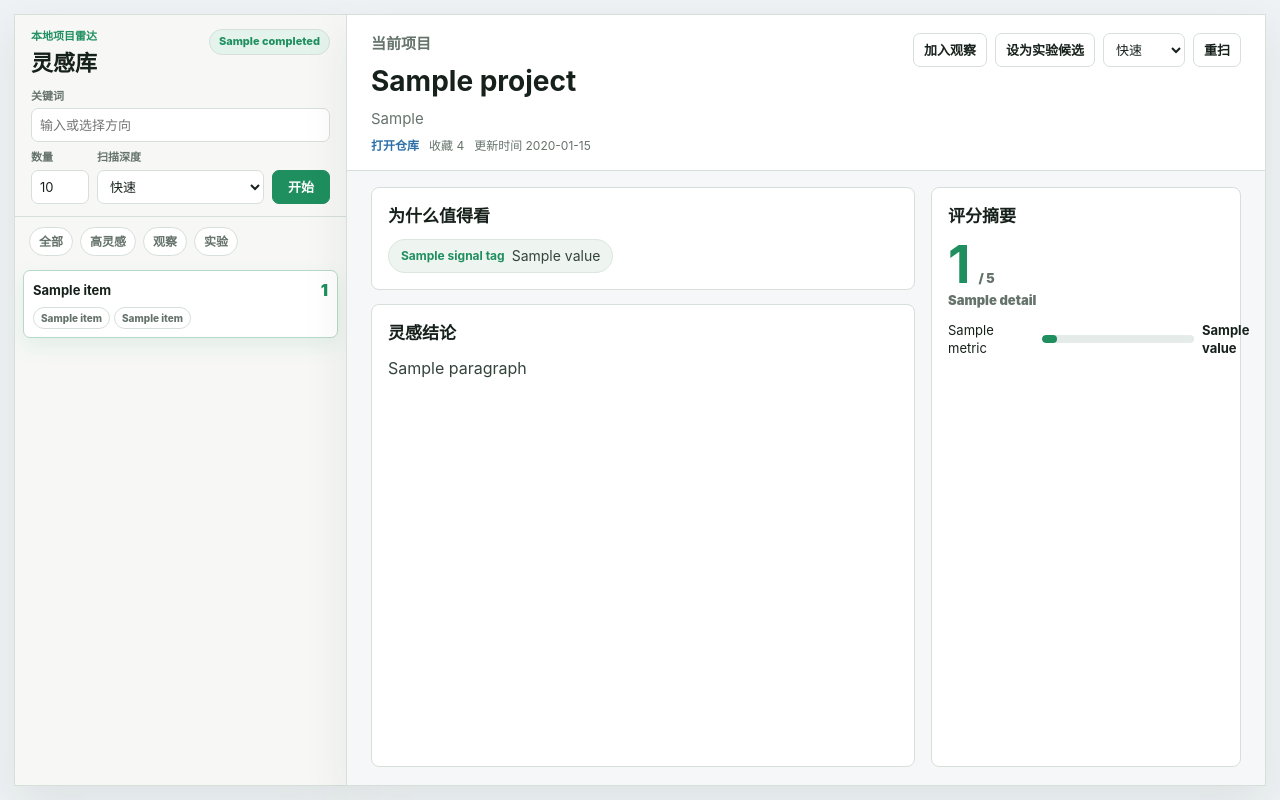
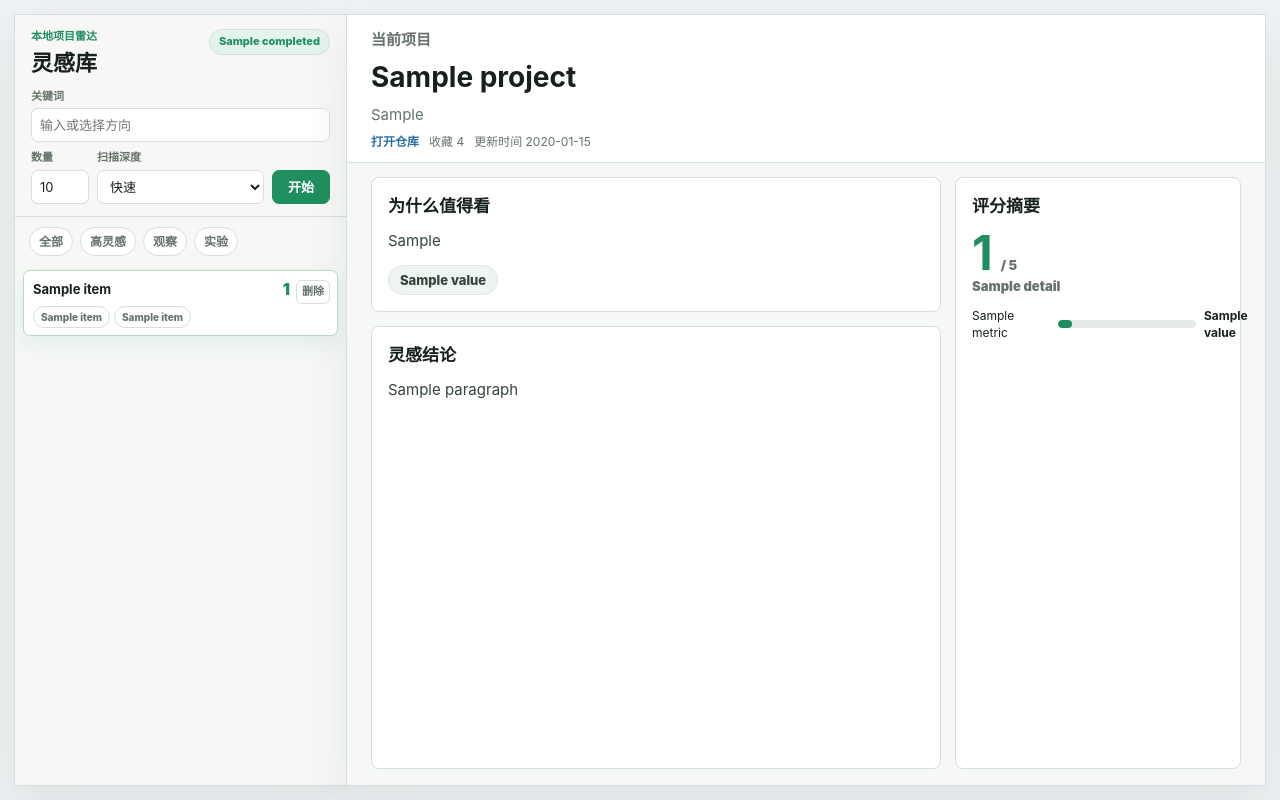
Before and after one commit to steffanieoshun-byte/github-ai-radar, a FastAPI app: template app/templates/index.html in a window 1280 px wide. Run offline with FastAPI, Linux system fonts and the light colour scheme; the template is opened without the code that fills it: most values are stand-ins (such as "Sample title", 1, 10 or a date in 2020).

Commit message:
Refine scan selection and library controls

```diff
--- a/app/main.py
+++ b/app/main.py
@@ -182,6 +182,29 @@ def _detail_view(detail: dict[str, Any] | None) -> dict[str, Any] | None:
         ("试用难度", scores.get("trial_difficulty", 0)),
         ("隐藏成本", scores.get("hidden_cost", 0)),
     ]
+    worth_tags = [
+        f"可学：{PROJECT_TYPE_LABELS.get(analysis_json.get('project_type', 'Other'), '其他')}",
+        "可能拆出小实验" if scores.get("replicability", 0) >= 3 else "先观察再决定",
+    ]
+    if scores.get("governance_value", 0) >= 3:
+        worth_tags.append("有治理启发")
+    if scores.get("knowledge_density", 0) >= 3:
+        worth_tags.append("知识密度较高")
+    if scores.get("automation_value", 0) >= 3:
+        worth_tags.append("有自动化线索")
+    worth_tags.append(ACTION_LABELS.get(analysis["final_action"], analysis["final_action"]))
+    problem = analysis_json.get("problem_solved", "未知")
+    ai_pattern = analysis_json.get("ai_pattern", "未知")
+    direct_value = analysis_json.get("direct_value_for_me", "未知")
+    governance_value = analysis_json.get("governance_value", "未知")
+    knowledge_tips = analysis_json.get("knowledge_tips", "未知")
+    inspiration_value = analysis_json.get("inspiration_value", "未知")
+    replicable_mvp = analysis_json.get("replicable_mvp", "未知")
+    hidden_costs = analysis_json.get("hidden_costs", "未知")
+    worth_intro = (
+        f"这条进入前台，不是因为热度，而是因为它可能提供“{PROJECT_TYPE_LABELS.get(analysis_json.get('project_type', 'Other'), '其他')}”方向的灵感。"
+        f"当前看到的核心玩法是：{ai_pattern}。"
+    )
     return {
         "project": project,
         "analysis": analysis,
@@ -197,18 +220,13 @@ def _detail_view(detail: dict[str, Any] | None) -> dict[str, Any] | None:
         "final_action_label": ACTION_LABELS.get(analysis["final_action"], analysis["final_action"]),
         "initial_decision_label": DECISION_LABELS.get(analysis["initial_decision"], analysis["initial_decision"]),
         "project_type_label": PROJECT_TYPE_LABELS.get(analysis_json.get("project_type", "Other"), analysis_json.get("project_type", "Other")),
-        "signal_tags": [
-            ("方向", PROJECT_TYPE_LABELS.get(analysis_json.get("project_type", "Other"), "其他")),
-            ("建议", ACTION_LABELS.get(analysis["final_action"], analysis["final_action"])),
-            ("证据", f"已读 {len(detail['evidence_files'])} 个关键文件"),
-            ("用途", "提炼本地小实验"),
-            ("读法", "先看结构再决定是否深挖"),
-            ("风险", "证据不足则低分处理"),
-        ],
+        "worth_intro": worth_intro,
+        "worth_tags": worth_tags,
         "inspiration_paragraphs": [
-            f"我的判断：{analysis_json.get('one_line_judgment', '')} 这个结果不是让你照搬整个仓库，而是判断它能不能成为灵感来源：有没有新的组织方式、自动化流程、治理规则或可拆出来的小技巧。",
-            f"可以怎么用：{analysis_json.get('replicable_mvp', '')} 如果只是泛泛而谈，就先放入观察；如果能拆出一个清楚的小动作，就标成实验候选。",
-            f"继续看的重点：{analysis_json.get('knowledge_tips', '')} 读源码不是第一步，先看它如何安排文档、示例、运行入口和规则边界。",
+            f"它大概在做什么：{problem}。我关心的不是这个仓库本身有多大，而是它有没有把一个智能工作流、治理方法、知识技巧或自动化动作讲清楚。",
+            f"可能带来的灵感：{inspiration_value} {direct_value} 如果它能展示新的组织方式、流程拆法、边界控制或小技巧，就值得留下。",
+            f"最小可复刻动作：{replicable_mvp} 这个动作应该足够小，可以在本地先做一个实验，而不是一上来复刻整个项目。",
+            f"继续阅读的判断：{knowledge_tips} {governance_value} 成本侧要注意：{hidden_costs}。",
         ],
     }
 
@@ -281,6 +299,14 @@ def mark_project(project_id: int, status: str = Form(...)) -> RedirectResponse:
     return RedirectResponse(f"/?project_id={project_id}&message=项目状态已更新", status_code=303)
 
 
+@app.post("/projects/{project_id}/hide")
+def hide_project(project_id: int) -> RedirectResponse:
+    with db.connection() as conn:
+        db.init_db(conn)
+        db.update_project_status(conn, project_id, "hidden")
+    return RedirectResponse("/?message=已从前台移除，后台仍保留记录", status_code=303)
+
+
 @app.post("/projects/{project_id}/reanalyze")
 def reanalyze_project(project_id: int, scan_mode: str = Form("quick")) -> RedirectResponse:
     with db.connection() as conn:
--- a/app/static/styles.css
+++ b/app/static/styles.css
@@ -222,12 +222,21 @@ button,
 }
 
 .library-item {
-  display: block;
+  position: relative;
+  display: grid;
+  grid-template-columns: minmax(0, 1fr) auto;
+  gap: 6px;
+  align-items: start;
   margin: 4px 0;
-  padding: 8px 9px;
+  padding: 7px 7px 7px 9px;
   border: 1px solid transparent;
   border-radius: 7px;
   background: rgba(255, 255, 255, 0.76);
+}
+
+.library-link {
+  min-width: 0;
+  display: block;
 }
 
 .library-item.selected {
@@ -269,6 +278,27 @@ button,
   font-size: 10px;
 }
 
+.delete-form {
+  margin: 0;
+}
+
+.delete-btn {
+  width: 34px;
+  height: 24px;
+  padding: 0;
+  border-radius: 6px;
+  color: var(--muted);
+  background: #fff;
+  font-size: 11px;
+  font-weight: 800;
+}
+
+.delete-btn:hover {
+  border-color: #d7b5b5;
+  color: var(--red);
+  background: #fff7f7;
+}
+
 .empty-state {
   margin: 8px 0;
   padding: 14px;
@@ -280,10 +310,10 @@ button,
 }
 
 .workspace-head {
-  padding: 18px 24px 16px;
+  padding: 14px 24px 12px;
   border-bottom: 1px solid var(--line);
   display: grid;
-  grid-template-columns: minmax(0, 1fr) auto;
+  grid-template-columns: minmax(0, 1fr);
   gap: 18px;
   align-items: start;
 }
@@ -308,29 +338,13 @@ button,
   font-weight: 900;
 }
 
-.actions {
-  display: flex;
-  flex-wrap: wrap;
-  gap: 8px;
-  justify-content: flex-end;
-}
-
-.actions form {
-  display: flex;
-  gap: 8px;
-}
-
-.actions select {
-  width: 82px;
-}
-
 .workspace-body {
   min-height: 0;
   overflow: hidden;
   display: grid;
-  grid-template-columns: minmax(0, 1fr) 310px;
-  gap: 16px;
-  padding: 16px 24px 18px;
+  grid-template-columns: minmax(0, 1fr) 286px;
+  gap: 14px;
+  padding: 14px 24px 16px;
   background: #f5f7f8;
 }
 
@@ -354,28 +368,31 @@ button,
   overflow: hidden;
 }
 
-.signal-tags {
+.worth-intro {
+  max-width: 1050px;
+  margin-bottom: 12px;
+  color: #34443c;
+  font-size: 15px;
+  line-height: 1.62;
+}
+
+.worth-tags {
   display: flex;
   flex-wrap: wrap;
-  gap: 10px;
+  gap: 8px;
 }
 
-.signal-tags span {
+.worth-tags span {
   display: inline-flex;
   align-items: center;
-  gap: 7px;
-  min-height: 34px;
+  min-height: 30px;
   border: 1px solid #dbe7df;
   border-radius: 999px;
   background: var(--soft);
   color: #34443c;
-  padding: 6px 12px;
-  font-size: 14px;
-}
-
-.signal-tags b {
-  color: var(--green);
-  font-size: 12px;
+  padding: 5px 11px;
+  font-size: 13px;
+  font-weight: 800;
 }
 
 .narrative {
@@ -387,7 +404,7 @@ button,
 .narrative p {
   margin: 0;
   color: #34443c;
-  font-size: 16px;
+  font-size: 15px;
   line-height: 1.72;
 }
 
@@ -407,7 +424,7 @@ button,
 
 .total-score strong {
   color: var(--green);
-  font-size: 52px;
+  font-size: 48px;
   line-height: 1;
 }
 
@@ -424,11 +441,11 @@ button,
 
 .metric {
   display: grid;
-  grid-template-columns: 86px 1fr 22px;
+  grid-template-columns: 78px 1fr 20px;
   gap: 8px;
   align-items: center;
-  margin-top: 11px;
-  font-size: 13px;
+  margin-top: 10px;
+  font-size: 12px;
 }
 
 .bar {
--- a/app/templates/index.html
+++ b/app/templates/index.html
@@ -59,7 +59,8 @@
 
       <section class="library-list compact-list" aria-label="项目列表">
         {% for item in library %}
-          <a class="library-item {{ 'selected' if detail and detail.project.id == item.id else '' }}" href="/?filter={{ filter_name }}&project_id={{ item.id }}">
+          <article class="library-item {{ 'selected' if detail and detail.project.id == item.id else '' }}">
+            <a class="library-link" href="/?filter={{ filter_name }}&project_id={{ item.id }}">
               <div class="item-head">
                 <strong>{{ item.repo_full_name }}</strong>
                 <span>{{ item.total_score }}</span>
@@ -69,6 +70,10 @@
                 <span>{{ item.project_type_label }}</span>
               </div>
             </a>
+            <form class="delete-form" method="post" action="/projects/{{ item.id }}/hide">
+              <button class="delete-btn" type="submit" title="从前台列表移除，后台仍保留记录">删除</button>
+            </form>
+          </article>
         {% else %}
           <div class="empty-state">
             <strong>还没有灵感项目。</strong>
@@ -91,31 +96,16 @@
               <span>更新时间 {{ detail.project.updated_at[:10] if detail.project.updated_at else "未知" }}</span>
             </div>
           </div>
-          <div class="actions">
-            <form method="post" action="/projects/{{ detail.project.id }}/mark">
-              <button name="status" value="watch" title="暂时保留，后续再看">加入观察</button>
-            </form>
-            <form method="post" action="/projects/{{ detail.project.id }}/mark">
-              <button name="status" value="experiment" title="值得拆一个本地小实验">设为实验候选</button>
-            </form>
-            <form method="post" action="/projects/{{ detail.project.id }}/reanalyze">
-              <select name="scan_mode" aria-label="重新分析深度">
-                <option value="quick">快速</option>
-                <option value="standard">标准</option>
-                <option value="deep">深入</option>
-              </select>
-              <button>重扫</button>
-            </form>
-          </div>
         </header>
 
         <div class="workspace-body focus-body">
           <section class="main-detail">
             <article class="panel focus-panel">
               <h3>为什么值得看</h3>
-              <div class="signal-tags">
-                {% for name, value in detail.signal_tags %}
-                  <span><b>{{ name }}</b>{{ value }}</span>
+              <p class="worth-intro">{{ detail.worth_intro }}</p>
+              <div class="worth-tags">
+                {% for value in detail.worth_tags %}
+                  <span>{{ value }}</span>
                 {% endfor %}
               </div>
             </article>
```
Also changed, not shown: app/db.py (+12 -8 lines), app/scanner.py (+31 -10 lines), prototypes/prototype-v0.1.html (+61 -53 lines), tests/test_db.py (+41 -0 lines), tests/test_scanner.py (+32 -0 lines). Lines whose indentation alone changed are shown as unchanged.
